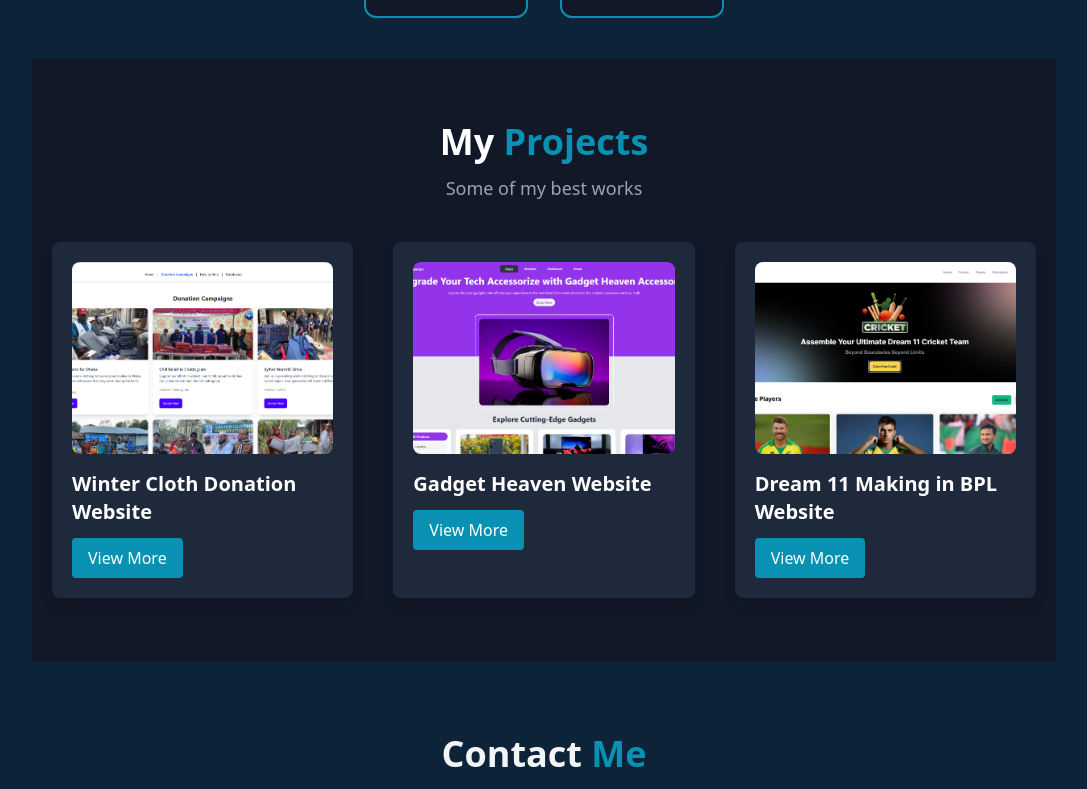
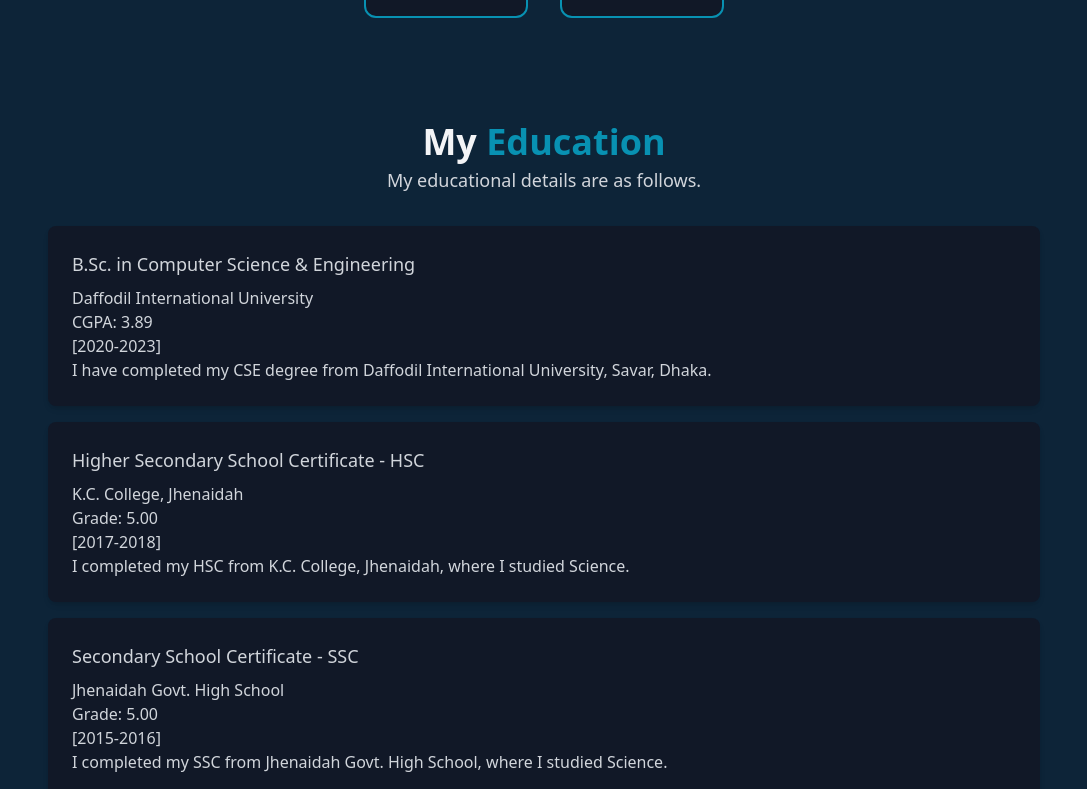
Before and after one commit to elite1122/Portfolio, a React (Vite) app: page / in a window 1280 px wide. Shown: the part 1831-2620 px from the top of the page, without its empty margins (96-1183 px from the left). Built offline with nearby package versions, Linux system fonts and the light colour scheme.

Commit message:
Education Section Done

```diff
--- a/src/Component/ContactForm/ContactForm.jsx
+++ b/src/Component/ContactForm/ContactForm.jsx
@@ -40,16 +40,16 @@
     };
 
     return (
-        <section id="contact" className="py-10 px-3">
-            <div className="text-center mt-8">
-                <h3 className="text-4xl font-semibold text-gray-100">
+        <section id="contact" className="py-10 ">
+            <div className="text-center bg-gray-900">
+                <h3 className="text-4xl font-semibold text-gray-100 pt-8">
                     Contact <span className="text-cyan-600">Me</span>
                 </h3>
                 <p className="text-gray-400 mt-3 text-lg">Get in touch</p>
 
                 <div
-                    className="mt-16 flex md:flex-row flex-col
-          gap-6 max-w-5xl bg-gray-800 md:p-6 p-2 rounded-lg mx-auto"
+                    className="mt-8 flex md:flex-row flex-col
+          gap-6 max-w-5xl md:p-6 p-2 rounded-lg mx-auto"
                 >
                     {/* Form */}
                     <form ref={form} onSubmit={sendEmail} className="flex flex-col flex-1 gap-5">
--- /dev/null
+++ b/src/Component/Education/Education.jsx
@@ -0,0 +1,51 @@
+import React from 'react';
+
+const Education = () => {
+  const educationDetails = [
+    {
+      degree: 'B.Sc. in Computer Science & Engineering',
+      institution: 'Daffodil International University',
+      grades: 'CGPA: 3.89',
+      year: ' [2020-2023]',
+      desc: "I have completed my CSE degree from Daffodil International University, Savar, Dhaka.",
+    },
+    {
+      degree: 'Higher Secondary School Certificate - HSC',
+      institution: 'K.C. College, Jhenaidah',
+      grades: 'Grade: 5.00 ',
+      year: ' [2017-2018]',
+      desc: "I completed my HSC from K.C. College, Jhenaidah, where I studied Science.",
+    },
+    {
+      degree: 'Secondary School Certificate - SSC',
+      institution: 'Jhenaidah Govt. High School',
+      grades: 'Grade: 5.00 ',
+      year: ' [2015-2016]',
+      desc: "I completed my SSC from Jhenaidah Govt. High School, where I studied Science.",
+    },
+  ];
+
+  return (
+    <div id='education' className="container mx-auto px-4 py-16">
+      <h3 className="text-4xl text-center font-semibold mb-1 text-gray-100">
+          My <span className="text-cyan-600">Education</span>
+        </h3>
+      <p className="text-lg text-center font-normal text-gray-300 mb-8">My educational details are as follows.</p>
+      <div>
+        {educationDetails.map((edu, index) => (
+          <div key={index} className="bg-gray-900 rounded-lg shadow-md p-6 flex flex-col items-start mb-4">
+            <div className="text-lg font-medium mb-2 text-gray-300">{edu.degree}</div>
+            <div className="flex-1">
+              <div className="text-base text-gray-300">{edu.institution}</div>
+              <div className="text-base text-gray-300">{edu.grades}</div>
+              <div className="text-base text-gray-300">{edu.year}</div>
+            </div>
+            <p className="text-gray-300">{edu.desc}</p>
+          </div>
+        ))}
+      </div>
+    </div>
+  );
+};
+
+export default Education;
--- /dev/null
+++ b/src/Component/Footer/Footer.jsx
@@ -0,0 +1,59 @@
+import React from 'react';
+
+const Footer = () => {
+    return (
+        <footer className="footer text-neutral-content items-center pb-12">
+            <aside className="grid-flow-col items-center">
+                <svg
+                    width="36"
+                    height="36"
+                    viewBox="0 0 24 24"
+                    xmlns="http://www.w3.org/2000/svg"
+                    fillRule="evenodd"
+                    clipRule="evenodd"
+                    className="fill-current">
+                    <path
+                        d="M22.672 15.226l-2.432.811.841 2.515c.33 1.019-.209 2.127-1.23 2.456-1.15.325-2.148-.321-2.463-1.226l-.84-2.518-5.013 1.677.84 2.517c.391 1.203-.434 2.542-1.831 2.542-.88 0-1.601-.564-1.86-1.314l-.842-2.516-2.431.809c-1.135.328-2.145-.317-2.463-1.229-.329-1.018.211-2.127 1.231-2.456l2.432-.809-1.621-4.823-2.432.808c-1.355.384-2.558-.59-2.558-1.839 0-.817.509-1.582 1.327-1.846l2.433-.809-.842-2.515c-.33-1.02.211-2.129 1.232-2.458 1.02-.329 2.13.209 2.461 1.229l.842 2.515 5.011-1.677-.839-2.517c-.403-1.238.484-2.553 1.843-2.553.819 0 1.585.509 1.85 1.326l.841 2.517 2.431-.81c1.02-.33 2.131.211 2.461 1.229.332 1.018-.21 2.126-1.23 2.456l-2.433.809 1.622 4.823 2.433-.809c1.242-.401 2.557.484 2.557 1.838 0 .819-.51 1.583-1.328 1.847m-8.992-6.428l-5.01 1.675 1.619 4.828 5.011-1.674-1.62-4.829z"></path>
+                </svg>
+                <p>Copyright © {new Date().getFullYear()} - All right reserved by Md. Rasheduzzaman Elite</p>
+            </aside>
+            <nav className="grid-flow-col gap-4 md:place-self-center md:justify-self-end">
+                <a>
+                    <svg
+                        xmlns="http://www.w3.org/2000/svg"
+                        width="24"
+                        height="24"
+                        viewBox="0 0 24 24"
+                        className="fill-current">
+                        <path
+                            d="M24 4.557c-.883.392-1.832.656-2.828.775 1.017-.609 1.798-1.574 2.165-2.724-.951.564-2.005.974-3.127 1.195-.897-.957-2.178-1.555-3.594-1.555-3.179 0-5.515 2.966-4.797 6.045-4.091-.205-7.719-2.165-10.148-5.144-1.29 2.213-.669 5.108 1.523 6.574-.806-.026-1.566-.247-2.229-.616-.054 2.281 1.581 4.415 3.949 4.89-.693.188-1.452.232-2.224.084.626 1.956 2.444 3.379 4.6 3.419-2.07 1.623-4.678 2.348-7.29 2.04 2.179 1.397 4.768 2.212 7.548 2.212 9.142 0 14.307-7.721 13.995-14.646.962-.695 1.797-1.562 2.457-2.549z"></path>
+                    </svg>
+                </a>
+                <a>
+                    <svg
+                        xmlns="http://www.w3.org/2000/svg"
+                        width="24"
+                        height="24"
+                        viewBox="0 0 24 24"
+                        className="fill-current">
+                        <path
+                            d="M19.615 3.184c-3.604-.246-11.631-.245-15.23 0-3.897.266-4.356 2.62-4.385 8.816.029 6.185.484 8.549 4.385 8.816 3.6.245 11.626.246 15.23 0 3.897-.266 4.356-2.62 4.385-8.816-.029-6.185-.484-8.549-4.385-8.816zm-10.615 12.816v-8l8 3.993-8 4.007z"></path>
+                    </svg>
+                </a>
+                <a>
+                    <svg
+                        xmlns="http://www.w3.org/2000/svg"
+                        width="24"
+                        height="24"
+                        viewBox="0 0 24 24"
+                        className="fill-current">
+                        <path
+                            d="M9 8h-3v4h3v12h5v-12h3.642l.358-4h-4v-1.667c0-.955.192-1.333 1.115-1.333h2.885v-5h-3.808c-3.596 0-5.192 1.583-5.192 4.615v3.385z"></path>
+                    </svg>
+                </a>
+            </nav>
+        </footer>
+    );
+};
+
+export default Footer;
--- a/src/Component/Home/Home.jsx
+++ b/src/Component/Home/Home.jsx
@@ -6,6 +6,8 @@
 import ContactForm from '../ContactForm/ContactForm';
 import { ToastContainer } from 'react-toastify';
 import Project from '../Project/Project';
+import Footer from '../Footer/Footer';
+import Education from '../Education/Education';
 
 const Home = () => {
     return (
@@ -16,8 +18,10 @@
                 <Banner></Banner>
                 <AboutMe></AboutMe>
                 <Skills></Skills>
+                <Education></Education>
                 <Project></Project>
                 <ContactForm></ContactForm>
+                <Footer></Footer>
             </div>
         </div>
     );
--- a/src/Component/Project/Project.jsx
+++ b/src/Component/Project/Project.jsx
@@ -49,7 +49,7 @@
     ];
 
     return (
-        <section id="projects" className="py-16 bg-gray-900 text-white">
+        <section id="projects" className="py-20 bg-gray-900 text-white">
             <div className="text-center">
                 <h3 className="text-4xl font-semibold">
                     My <span className="text-cyan-600">Projects</span>
```
